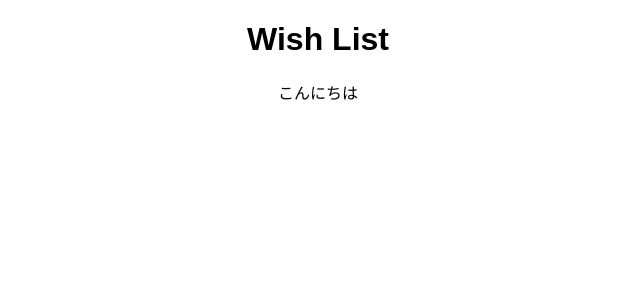
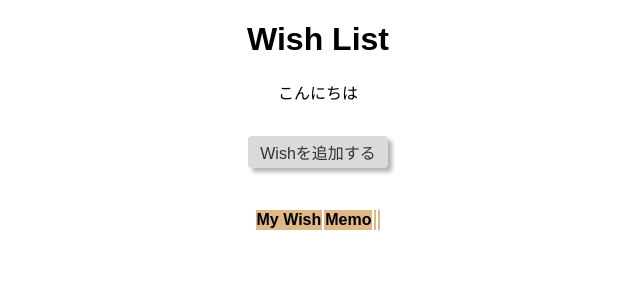
Before and after one commit to mamikoprogram/wish-list-v3, a PHP site: page / in a window 1280 px wide. Shown: the top 300 px of the page, without its empty margins (322-962 px from the left). Run offline with PHP 8.4, Linux system fonts and the light colour scheme; lists and menus that the app fills with data are empty.

Commit message:
#37-38 wish追加画面、追加ボタン作成(作業完了)

```diff
--- a/src/learning/index.php
+++ b/src/learning/index.php
@@ -1,5 +1,4 @@
 <?php
-
 
 require_once "../include/initialize.php";
 $user = [];
@@ -36,5 +35,15 @@ function getUserInfo(array $user): string
 <h1>Wish List</h1>
 <p>こんにちは<?php
     echo getUserInfo($user); ?></p>
+<a href="new-wish.php" class="btn-style">Wishを追加する</a>
+<table>
+    <thead>
+    <tr>
+        <th>My Wish</th>
+        <th>Memo</th>
+        <th></th>
+        <th></th>
+    </tr>
+    </thead>
 </body>
 </html>
--- a/src/learning/styles.css
+++ b/src/learning/styles.css
@@ -1,5 +1,78 @@
 body {
     margin: 0;
     text-align: center;
+    user-select: none;
     font-family: sans-serif;
 }
+
+.item {
+    margin-top: 16px;
+    display: block;
+}
+
+form input[type="text"] {
+    width: 300px;
+    height: 32px;
+    border-radius: 1mm;
+}
+
+textarea {
+    width: 300px;
+    resize: none;
+    border-radius: 1mm;
+    padding-top: 6px;
+}
+
+textarea::placeholder {
+    font-size: 13px;
+    color: rgb(173, 172, 172);
+}
+
+table {
+    margin: 24px auto;
+}
+
+table td {
+    text-align: left;
+    padding: 4px 32px;
+    border-bottom: 1px dashed burlywood;
+    max-width: 40%;
+}
+
+thead {
+    background: burlywood;
+}
+
+tbody a {
+    text-decoration: none;
+    color: #333333;
+}
+
+tbody a:hover {
+    cursor: pointer;
+    text-decoration: underline;
+}
+
+.btn-style {
+    border-radius: 1mm;
+    color: #333;
+    text-align: center;
+    box-shadow: 4px 4px 4px rgba(0, 0, 0, 0.3);
+    padding: 4px 12px;
+    margin: 16px auto;
+    display: inline-block;
+    text-decoration: none;
+    border: 1px;
+    background: #dcd9d9;
+}
+
+.btn-style:hover {
+    cursor: pointer;
+    box-shadow: 1px 1px 1px rgba(0, 0, 0, 0.3);
+}
+
+p.detail {
+    max-width: 60%;
+    text-align: center;
+    display: inline-block;
+}
```
Also changed, not shown: src/learning/new-wish.php (added, +85 -0 lines).
